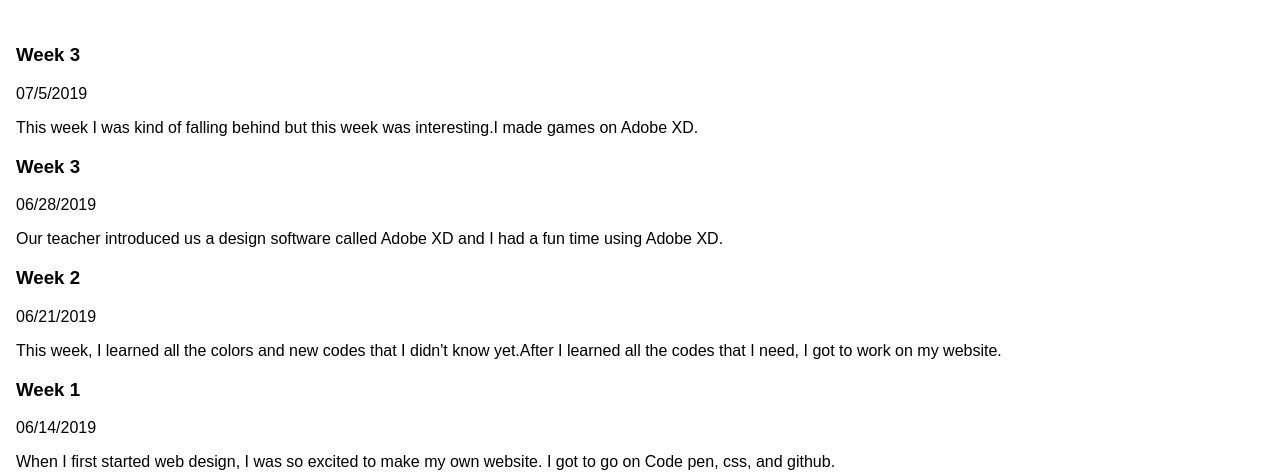
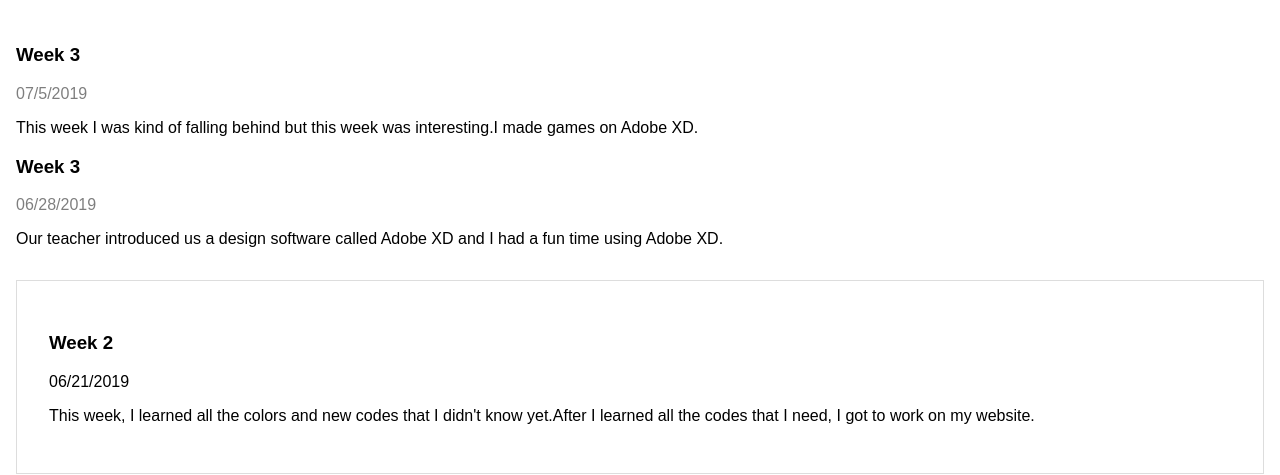
Before and after one commit to iwebstudent24/iwebstudent24.github.io, a plain HTML site: page blog.html in a window 1280 px wide. Shown: the part 354-829 px from the top of the page. Drawn offline with Linux system fonts and the light colour scheme.

Commit message:
bgfghfghgfgfhfgh

```diff
--- a/css/style.css
+++ b/css/style.css
@@ -122,3 +122,20 @@ section {
  background-size: cover;
     min-height: 30vh;
 }
+
+/* BLOG ARCHIVES */
+.blog-archives {
+    max-width: 600px
+    margin: 0 auto;
+}
+
+.blog-entry {
+    border: 1px solid #ddd;
+    padding: 2em;
+    margin: 2em 0;
+}
+
+.date {
+    opacity: .5;
+    font-size: .8m;
+}
```
